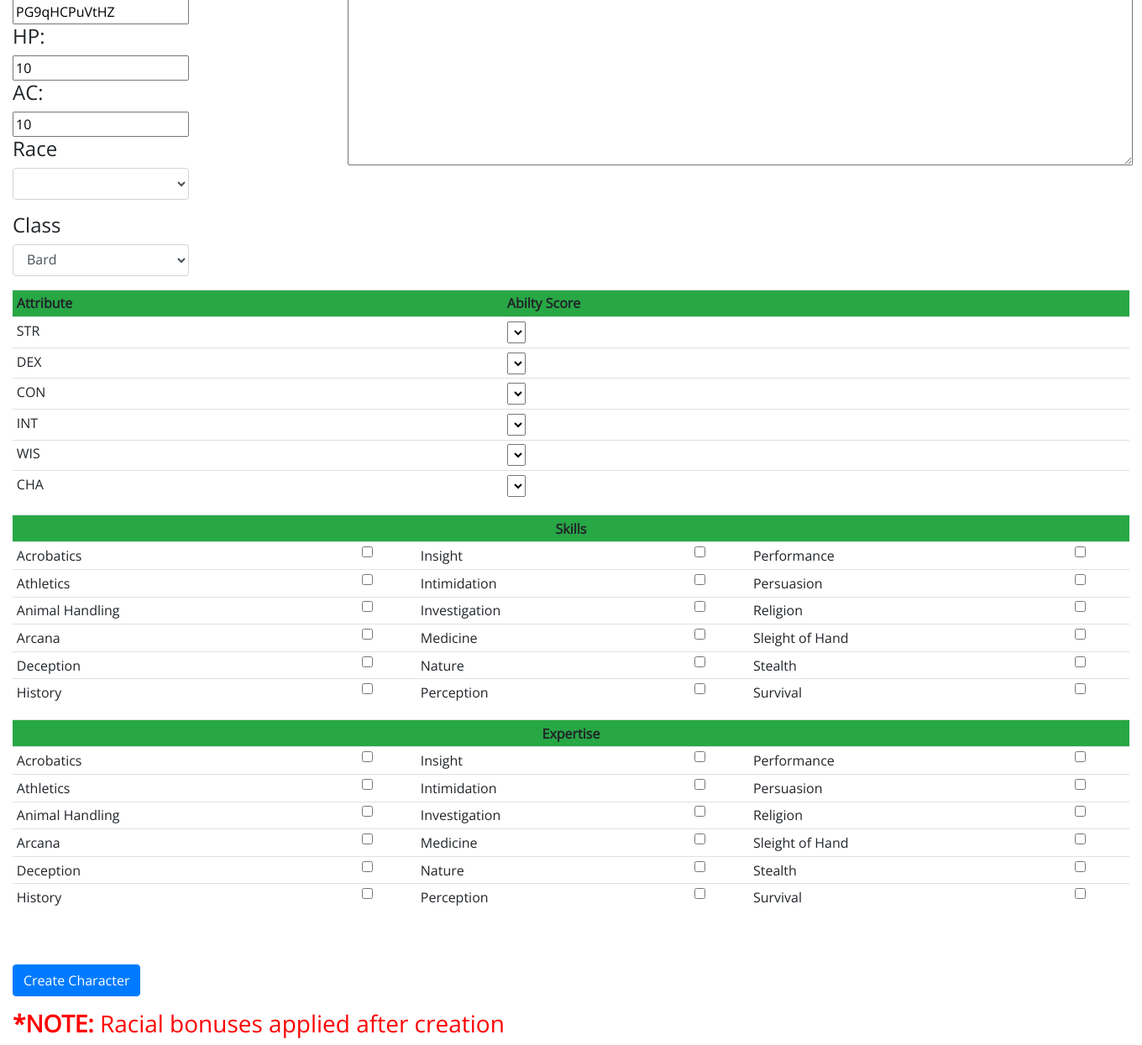
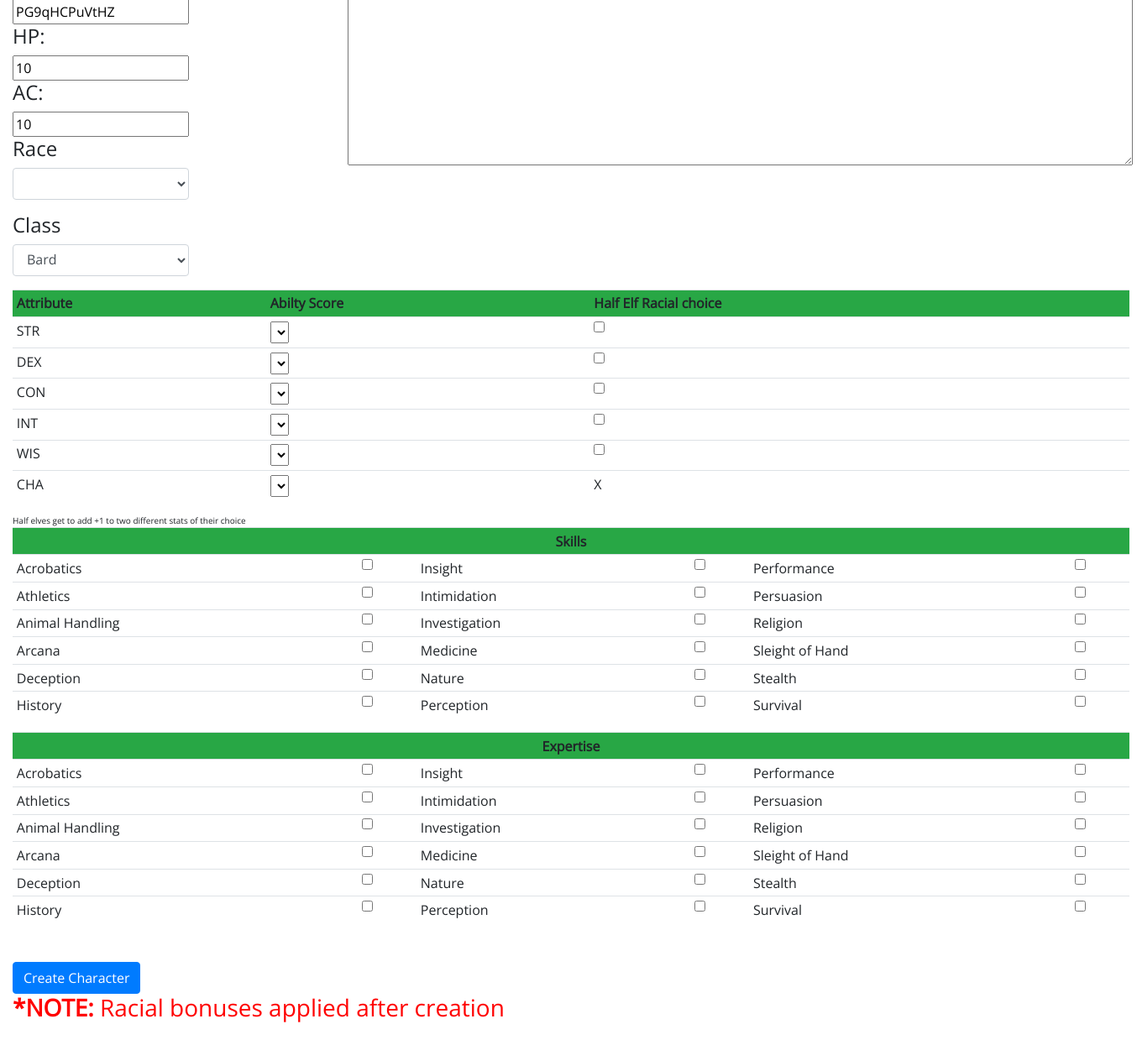
Before and after one commit to dmrobbin/flask_dnd, a Flask app: template templates/character_create.html in a window 1360 px wide. Shown: the part 211-1456 px from the top of the page at 84% size. After the commit the page ends 1429 px from the top, so only its background shows below. Run offline with Flask 2, Linux system fonts and the light colour scheme; the template is opened without the code that fills it, so the values that code supplies are empty; parts of the project's set-up code (start-up, migrations or seed data) failed here and were passed over; some libraries are stand-ins or nearby versions.

Commit message:
Added subclass representation/ Half elf racial bonus at creation

```diff
--- a/app.py
+++ b/app.py
@@ -456,6 +456,14 @@ def character_info(ida):
     multi_query=session.query(my_multi).filter(my_multi.CHARACTER_ID==character.id)
     multi = session.query(my_multi).filter(my_multi.CHARACTER_ID==character.id).first()
 
+    if character.SUB and character.SUB!='':
+        sub=session.query(my_sub).filter(character.SUB==my_sub.SUB_JOB).one_or_none()
+        sub_dict=dict((col,getattr(sub,col)) for col in my_sub.__table__.columns.keys())
+        del sub_dict["SUB_JOB"]
+        format_dict(sub_dict)
+    else:
+        sub_dict ={}
+
     if multi:
         multi_feats=session.query(my_feat).filter(my_feat.JOB == multi.JOB).one_or_none()
         multi_feats_dict = dict((col,getattr(multi_feats, col)) for col in my_feat.__table__.columns.keys())
@@ -469,10 +477,20 @@ def character_info(ida):
         format_dict(multi_feats_dict)
         format_dict(multi_slots_dict)
         format_dict(multi_known_dict)
+
+        if multi.SUB and multi.SUB!='':
+            sub=session.query(my_sub).filter(multi.SUB==my_sub.SUB_JOB).one_or_none()
+            multi_sub_dict=dict((col,getattr(sub,col)) for col in my_sub.__table__.columns.keys())
+            del multi_sub_dict["SUB_JOB"]
+            format_dict(multi_sub_dict)
+        else:
+            multi_sub_dict ={}
+
     else:
         multi_feats_dict={}
         multi_slots_dict={}
         multi_known_dict={}
+        multi_sub_dict ={}
 
     this_char = character
 
@@ -495,7 +513,7 @@ def character_info(ida):
     return render_template('character_info.html', character=character, skills = skills,
         feats=feats, feats_dict= feats_dict, slots_dict=slots_dict,
         known_dict=known_dict, spells=spells, items=items, multi=multi, multi_feats_dict=multi_feats_dict,
-        multi_slots_dict=multi_slots_dict, multi_known_dict=multi_known_dict)
+        multi_slots_dict=multi_slots_dict, multi_known_dict=multi_known_dict, sub_dict=sub_dict, multi_sub_dict=multi_sub_dict)
 
 @app.route('/account', methods=['POST', 'GET'])
 @flask_login.login_required
@@ -909,11 +927,13 @@ def class_details(job):
     known = session.query(my_known).filter(my_known.JOB == job).one_or_none()
     known_dict = dict((col,getattr(known, col)) for col in my_known.__table__.columns.keys())
 
+    subs=session.query(my_sub).filter(my_sub.JOB==job).all()
+
     format_dict(slots_dict)
     format_dict(feats_dict)
     format_dict(known_dict)
 
-    return render_template('class_details.html', feats_dict=feats_dict, slots_dict=slots_dict, job=job, known_dict=known_dict)
+    return render_template('class_details.html', feats_dict=feats_dict, slots_dict=slots_dict, job=job, known_dict=known_dict, subs=subs)
 
 @app.route('/create', methods=['POST', 'GET'])
 @flask_login.login_required
@@ -969,6 +989,17 @@ def character_create():
         character = session.query(my_char).filter(my_char.NAME == request.form['name'] and my_char.user_id==ids[flask_login.current_user.id]).one_or_none()
 
         add_racial(character)
+        if character.RACE=='Half Elf':
+            if request.form.get('H_E_Strength'):
+                character.STRENGTH+=1
+            if request.form.get('H_E_Dexterity'):
+                character.DEXTERITY += 1
+            if request.form.get('H_E_Constitution'):
+                character.CONSTITUTION += 1
+            if request.form.get('H_E_Intelligence'):
+                character.INTELLIGENCE += 1
+            if request.form.get('H_E_Wisdom'):
+                character.WISDOM += 1
 
         session.add(my_skills(
             user_id = ids[flask_login.current_user.id],
--- a/templates/character_create.html
+++ b/templates/character_create.html
@@ -53,9 +53,11 @@
 				<br><br>
 
 		<table class="table table-sm">
+
 			<tr class="bg-success">
 				<th scope="col"> Attribute</th>
-				<th cope="col">Abilty Score</th>
+				<th scope="col">Abilty Score</th>
+				<th> Half Elf Racial choice </th>
 
 			</tr>
 			<tr>
@@ -68,6 +70,7 @@
 					<option value={{rolls[4]}}>{{rolls[4]}}</option>
 					<option value={{rolls[5]}}>{{rolls[5]}}</option>
 				</select></td>
+				<td><input type="checkbox" name="H_E_Strength" value=1></td>
 			</tr>
 			<tr>
 				<td>DEX</td>
@@ -79,6 +82,7 @@
 					<option value={{rolls[4]}}>{{rolls[4]}}</option>
 					<option value={{rolls[5]}}>{{rolls[5]}}</option>
 				</select></td>
+				<td><input type="checkbox" name="H_E_Dexterity" value=1></td>
 			</tr>
 			<tr>
 				<td>CON</td>
@@ -90,6 +94,7 @@
 					<option value={{rolls[4]}}>{{rolls[4]}}</option>
 					<option value={{rolls[5]}}>{{rolls[5]}}</option>
 				</select></td>
+				<td><input type="checkbox" name="H_E_Constitution" value=1></td>
 			</tr>
 			<tr>
 				<td>INT</td>
@@ -101,6 +106,7 @@
 					<option value={{rolls[4]}}>{{rolls[4]}}</option>
 					<option value={{rolls[5]}}>{{rolls[5]}}</option>
 				</select></td>
+				<td><input type="checkbox" name="H_E_Intelligence" value=1></td>
 			</tr>
 			<tr>
 				<td>WIS</td>
@@ -112,6 +118,7 @@
 					<option value={{rolls[4]}} selected="selected">{{rolls[4]}}</option>
 					<option value={{rolls[5]}}>{{rolls[5]}}</option>
 				</select></td>
+				<td><input type="checkbox" name="H_E_Wisdom" value=1></td>
 			</tr>
 			<tr>
 				<td>CHA</td>
@@ -123,9 +130,11 @@
 					<option value={{rolls[4]}}>{{rolls[4]}}</option>
 					<option value={{rolls[5]}} selected="selected">{{rolls[5]}}</option>
 				</select></td>
+				<td>X</td>
 			</tr>
+
 		</table>
-
+		<span style="font-size:10">Half elves get to add +1 to two different stats of their choice<span>
 		<table class="table table-sm">
 			<tr class="bg-success">
 				<th scope="col" colspan="6"><center> Skills</center></th>
--- a/templates/character_edit.html
+++ b/templates/character_edit.html
@@ -113,7 +113,9 @@
 	</center>
 
 	<br><br>
+
 <div style="max-width: 90%; float:center">
+	<h4 style="color:red"><strong>*NOTE:</strong> If switching to Half Elf add your +1 to two non Charisma Stat bonus manually</h4>
 	<table class="table table-sm">
 			<tr class="bg-success">
 				<th scope="col"> Attribute</th>
@@ -380,4 +382,5 @@
 </script>
 <br><br>
 <h3 style="color:red"><strong>*NOTE:</strong> Racial bonuses applied after creation</h3>
+
 {% endblock %}
```
Also changed, not shown: local_version.py (+33 -2 lines), templates/character_info.html (+14 -2 lines), templates/class_details.html (+11 -0 lines).
